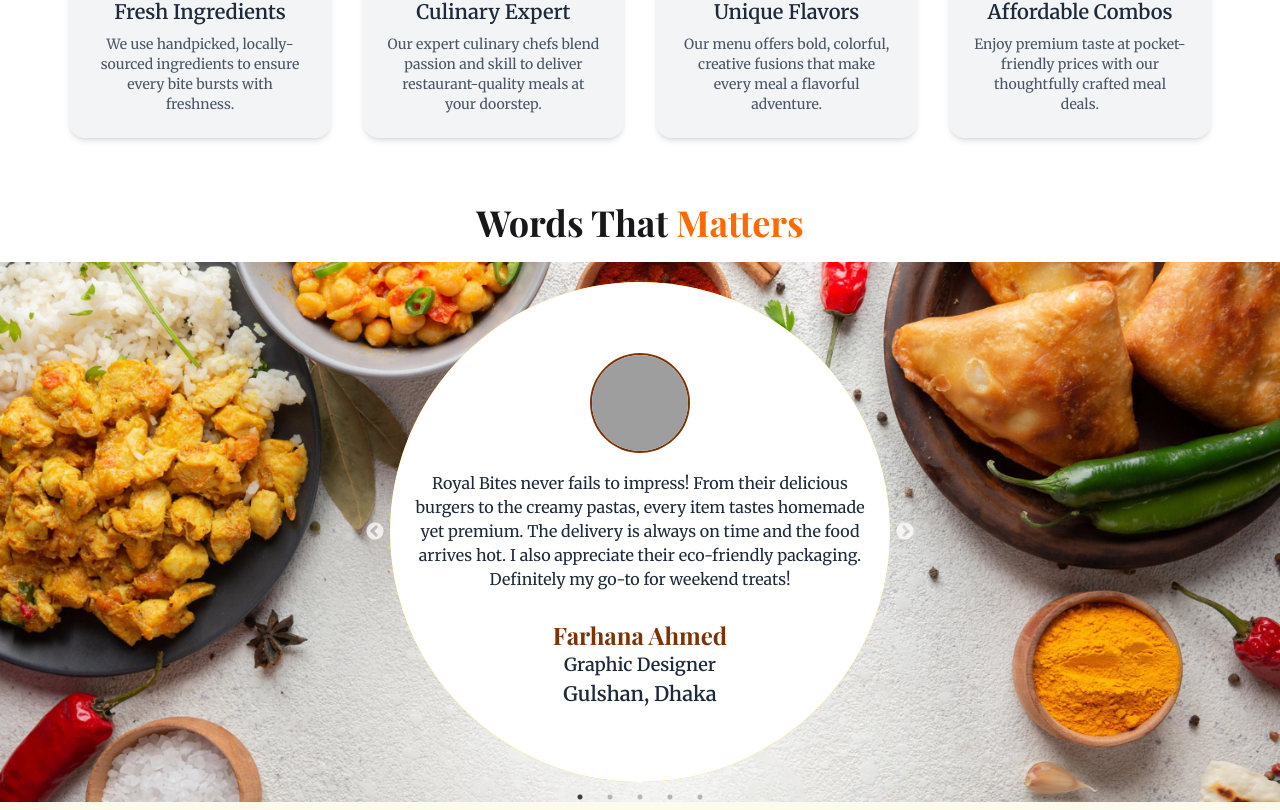
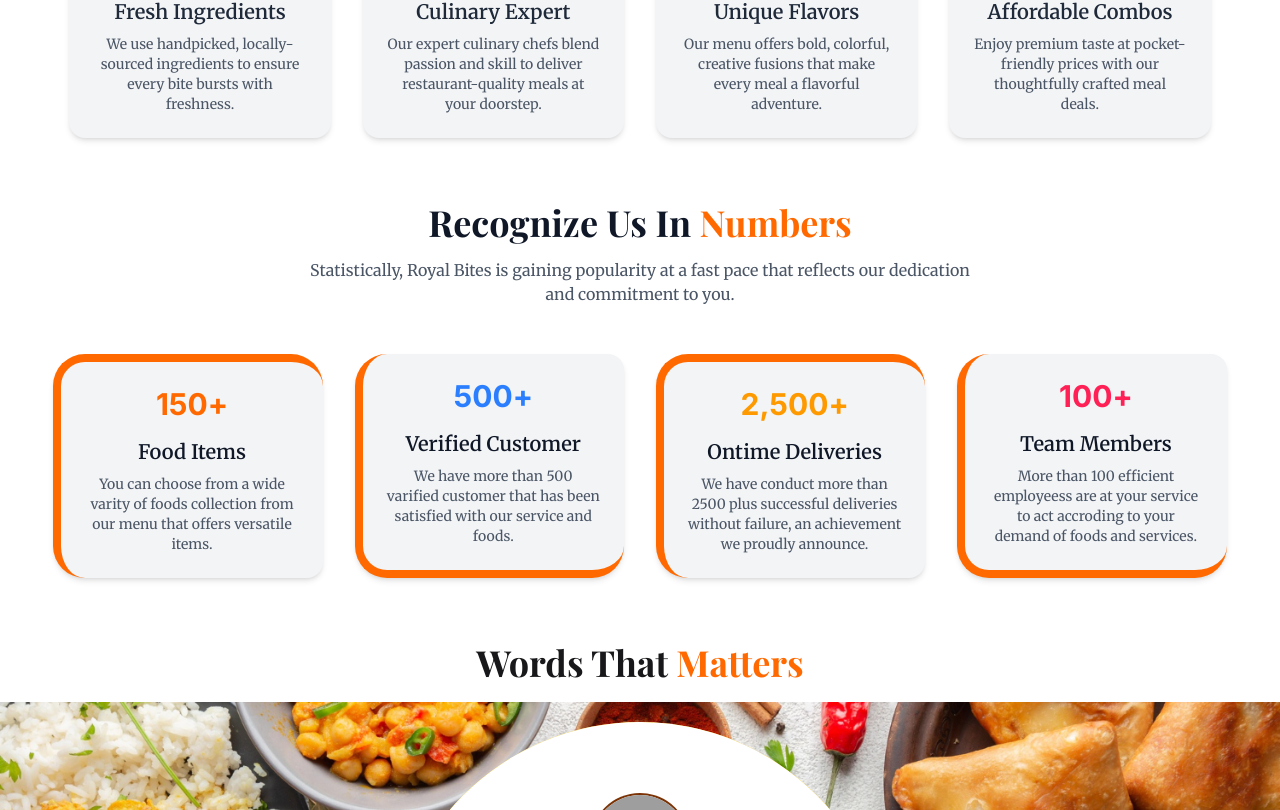
Before and after one commit to moktadir-mirul/royal-bites-client, a React (Vite) app: page / in a window 1280 px wide. Shown: the part 1290-2100 px from the top of the page. Built offline with nearby package versions, Linux system fonts and the light colour scheme; no server answers; grey boxes are pictures that could not be loaded; a web font is replaced by a local one.

Commit message:
recognize part added

```diff
--- a/package.json
+++ b/package.json
@@ -16,6 +16,7 @@
     "moment": "^2.30.1",
     "motion": "^12.18.1",
     "react": "^19.1.0",
+    "react-countup": "^6.5.3",
     "react-dom": "^19.1.0",
     "react-icons": "^5.5.0",
     "react-router": "^7.6.2",
--- a/src/Components/ClientsReview/ClientsReview.jsx
+++ b/src/Components/ClientsReview/ClientsReview.jsx
@@ -6,7 +6,7 @@
 
 const ClientsReview = () => {
     return (
-        <div className='dark:bg-gray-900'>
+        <div className='dark:bg-gray-900 pt-16'>
             <h1 className='dark:text-gray-200 font-bold play text-4xl text-center pb-5'>Words That <span className='text-orange-500 dark:text-amber-500'>Matters</span></h1>
             <div className='w-full mx-auto py-5 bg-[url(./Images/clientBg.jpg)] dark:bg-[url(./Images/clientBg-d.jpg)] bg-no-repeat bg-cover flex justify-center items-center'>
 
--- /dev/null
+++ b/src/Components/Recognition/Recognition.jsx
@@ -0,0 +1,82 @@
+import React from "react";
+import CountUp from "react-countup";
+
+const stats = [
+  {
+    id: 1,
+    number: 150,
+    color: "text-orange-500 dark:text-orange-400",
+    heading: "Food Items",
+    para: "You can choose from a wide varity of foods collection from our menu that offers versatile items.",
+  },
+  {
+    id: 2,
+    number: 500,
+    color: "text-blue-500 dark:text-blue-400",
+    heading: "Verified Customer",
+    para: "We have more than 500 varified customer that has been satisfied with our service and foods.",
+  },
+  {
+    id: 3,
+    number: 2500,
+    color: "text-amber-500 dark:text-amber-300",
+    heading: "Ontime Deliveries",
+    para: "We have conduct more than 2500 plus successful deliveries without failure, an achievement we proudly announce.",
+  },
+  {
+    id: 4,
+    number: 100,
+    color: "text-rose-500 dark:text-rose-400",
+    heading: "Team Members",
+    para: "More than 100 efficient employeess are at your service to act accroding to your demand of foods and services.",
+  },
+];
+
+const Recognition = () => {
+  return (
+    <div className="w-full dark:bg-gray-900 text-gray-900 dark:text-gray-100">
+      <div className="pt-16 w-11/12 mx-auto text-center">
+        <div>
+          <h2 className="play text-3xl sm:text-4xl font-bold mb-4 play">
+            Recognize Us In{" "}
+            <span className="text-orange-500 dark:text-amber-500">Numbers</span>
+          </h2>
+          <p className="text-gray-600 dark:text-gray-300 mb-12 max-w-2xl mx-auto">
+            Statistically, Royal Bites is gaining popularity at a fast pace that
+            reflects our dedication and commitment to you.
+          </p>
+        </div>
+        {/* Card Part */}
+        <div className="grid grid-cols-1 md:grid-cols-2 lg:grid-cols-4 gap-8">
+          {stats.map((stat, idx) => (
+            <div
+              key={stat.id}
+              className={`bg-gray-100 dark:bg-gray-800 rounded-2xl p-6 shadow-md hover:shadow-lg transition duration-300 border-l-8 ${
+                idx % 2 === 0
+                  ? "border-t-8 rounded-t-4xl"
+                  : "border-b-8 rounded-b-4xl"
+              } border-orange-500 rounded-l-4xl `}
+            >
+              <div
+                className={`mb-4 flex justify-center ${stat.color} text-3xl font-bold inter`}
+              >
+                <CountUp
+                  start={0}
+                  end={stat.number}
+                  enableScrollSpy={true}
+                ></CountUp>
+                +
+              </div>
+              <h3 className="text-xl font-semibold mb-2">{stat.heading}</h3>
+              <p className="text-sm text-gray-600 dark:text-gray-300">
+                {stat.para}
+              </p>
+            </div>
+          ))}
+        </div>
+      </div>
+    </div>
+  );
+};
+
+export default Recognition;
--- a/src/Components/Speciality/Speciality.jsx
+++ b/src/Components/Speciality/Speciality.jsx
@@ -31,7 +31,7 @@
 
   const IconMap = { SiCodefresh, LuChefHat, GiFruitBowl, FaVolleyball };
   return (
-    <section className="py-16 bg-white dark:bg-gray-900 text-gray-800 dark:text-gray-100">
+    <section className="pt-16 bg-white dark:bg-gray-900 text-gray-800 dark:text-gray-100">
       <div className="w-11/12 mx-auto px-4 text-center">
         <div ref={hdRef}>
           <h2  className="play text-3xl sm:text-4xl font-bold mb-4">
@@ -43,7 +43,7 @@
           crafted with love and served with care.
         </p>
         </div>
-        <div ref={cardRef} className="grid grid-cols-1 sm:grid-cols-2 lg:grid-cols-4 gap-8">
+        <div ref={cardRef} className="grid grid-cols-1 md:grid-cols-2 lg:grid-cols-4 gap-8">
           {features.map((feature) => {
             const IconComponent = IconMap[feature.icon];
             return (
--- a/src/Components/TopSelling/TopSelling.jsx
+++ b/src/Components/TopSelling/TopSelling.jsx
@@ -72,7 +72,7 @@
           </div>
         ))}
       </div>
-      <div className="py-5 flex justify-center">
+      <div className="pt-5 flex justify-center">
         <Link to={"/allFoods"}>
           <button className="block max-w-sm px-12 py-3 text-center rounded-sm bg-orange-500 dark:bg-orange-800 text-white font-medium hover:bg-orange-800 dark:hover:bg-orange-600 duration-200 text-xl cursor-pointer">
             Show All
--- a/src/Pages/Home/Home.jsx
+++ b/src/Pages/Home/Home.jsx
@@ -5,6 +5,7 @@
 import Speciality from "../../Components/Speciality/Speciality";
 import TopSelling from "../../Components/TopSelling/TopSelling";
 import { animate, inView } from "motion";
+import Recognition from "../../Components/Recognition/Recognition";
 
 const specialityPromise = fetch("/specialityData.json").then((res) =>
   res.json()
@@ -46,6 +47,9 @@
           <Speciality specialityPromise={specialityPromise}></Speciality>
         </Suspense>
       </section>
+      <section>
+        <Recognition></Recognition>
+      </section>
       <section ref={reviewRef}>
         <ClientsReview></ClientsReview>
       </section>
```
Also changed, not shown: 1 other file (tests, documents, lock files or other folders).
